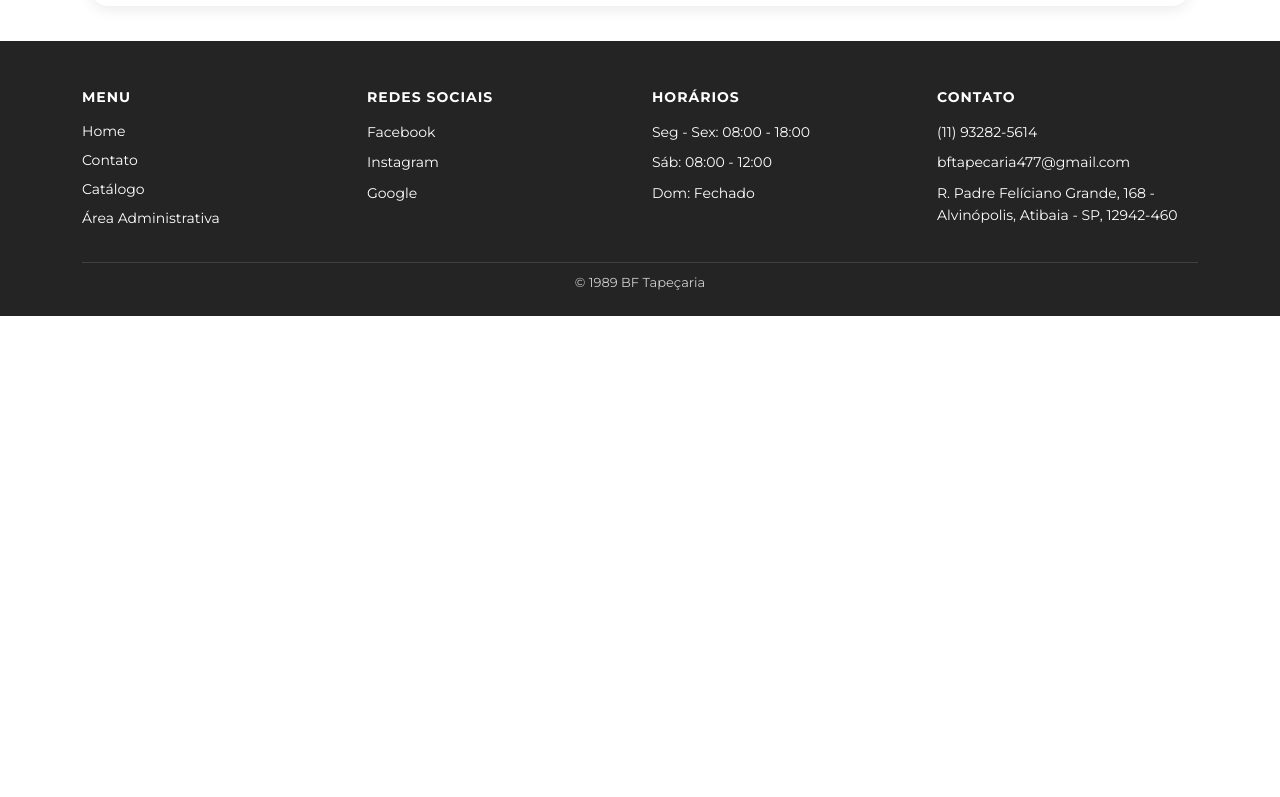
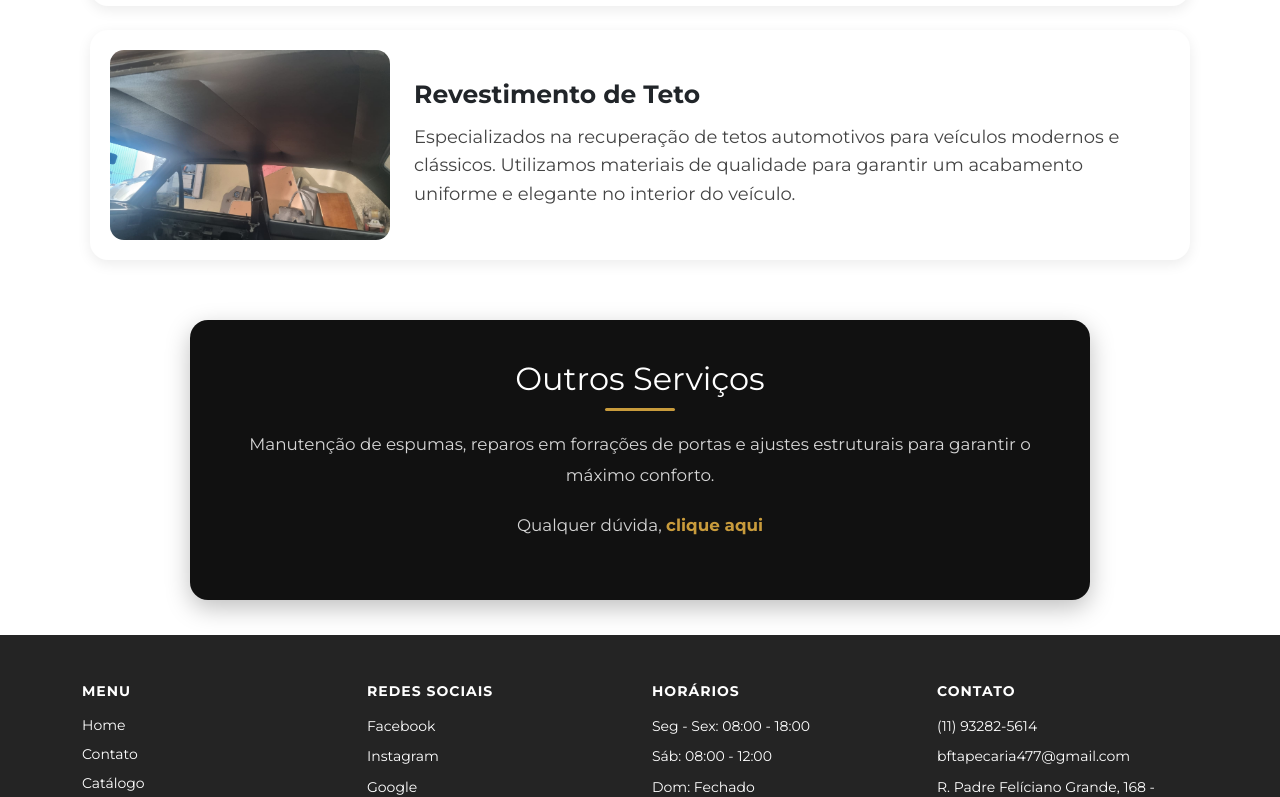
Before and after one commit to DaviCampoi/BF_Tapecaria, a React (Vite) app: page /catalogo in a window 1280 px wide. Shown: the part 1417-2214 px from the top of the page. Before the commit the page ends 1733 px from the top, so only its background shows below. Built offline with nearby package versions, Linux system fonts and the light colour scheme.

Commit message:
Atualiza catálogo e seção de clientes

```diff
--- a/src/pages/Catalogo.jsx
+++ b/src/pages/Catalogo.jsx
@@ -1,4 +1,5 @@
 import React, { useState } from "react"
+import { Link } from "react-router-dom"
 import Navbar from "../components/Navbar"
 import Footer from "../components/Footer"
 import bancoCouro from "../assets/bancodecourocataloco.jpg"
@@ -6,6 +7,7 @@ import charrete from "../assets/charrete.jpg"
 import volante from "../assets/volantedocataloco.jpg"
 import teto from "../assets/teto.jpg"
 import bancoMoto from "../assets/bancodemoto.jpg"
+import trocaFaixa from "../assets/antes_e_depois.png"
 
 export default function Catalogo() {
   const [fotoAmpliada, setFotoAmpliada] = useState(null)
@@ -17,24 +19,35 @@ export default function Catalogo() {
       descricao:
         "Oferecemos revestimento completo de bancos em couro legítimo ou sintético, proporcionando mais sofisticação, conforto e valorização ao veículo. Trabalhamos com materiais de alta qualidade e diversas opções de cores, além de personalização de costuras e acabamentos."
     },
+
+    {
+      imagem: trocaFaixa,
+      titulo: "Troca de Faixa de Banco",
+      descricao:
+        "Realizamos a substituição parcial de faixas desgastadas ou mudamos as cores e materiais para personalizar o assento sem precisar reformar o banco inteiro."
+    },
+
     {
       imagem: bancoMoto,
       titulo: "Bancos de Motocicletas",
       descricao:
         "Reforma e personalização de bancos de motos de todos os estilos. Utilizamos espumas de alta densidade e materiais antiderrapantes para garantir máximo conforto em viagens longas e um visual exclusivo para sua moto."
     },
+
     {
       imagem: charrete,
       titulo: "Estofamento de Charretes",
       descricao:
         "Realizamos estofamento completo para charretes, utilizando materiais resistentes ao uso externo e às variações climáticas. Nosso trabalho combina tradição artesanal com técnicas modernas para durabilidade e estética."
     },
+
     {
       imagem: volante,
       titulo: "Revestimento de Volantes",
       descricao:
         "Fazemos revestimento de volantes com costura manual e acabamento profissional. O serviço proporciona melhor aderência, conforto ao dirigir e renovação do interior do carro, com opções de personalização."
     },
+
     {
       imagem: teto,
       titulo: "Revestimento de Teto",
@@ -67,6 +80,22 @@ export default function Catalogo() {
             </div>
           ))}
         </div>
+
+        <div className="catalogo-extra">
+          <h3>Outros Serviços</h3>
+
+          <p>
+            Manutenção de espumas, reparos em forrações de portas e ajustes
+            estruturais para garantir o máximo conforto.
+          </p>
+
+          <p>
+            Qualquer dúvida,{" "}
+            <Link to="/contato" className="catalogo-link">
+              clique aqui
+            </Link>
+          </p>
+        </div>
       </section>
 
       {fotoAmpliada && (
--- a/src/styles/global.css
+++ b/src/styles/global.css
@@ -722,3 +722,51 @@ td:nth-child(6) { /* coluna Serviço */
     align-items: stretch;
   }
 }
+
+.catalogo-extra {
+  margin-top: 60px;
+  padding: 40px 30px;
+  text-align: center;
+  background: #111;
+  border-radius: 18px;
+  box-shadow: 0 8px 25px rgba(0, 0, 0, 0.25);
+  max-width: 900px;
+  margin-left: auto;
+  margin-right: auto;
+}
+
+.catalogo-extra h3 {
+  font-size: 2rem;
+  color: #ffffff;
+  margin-bottom: 18px;
+  position: relative;
+}
+
+.catalogo-extra h3::after {
+  content: "";
+  width: 70px;
+  height: 3px;
+  background: #c89b3c;
+  display: block;
+  margin: 10px auto 0;
+  border-radius: 10px;
+}
+
+.catalogo-extra p {
+  font-size: 1.05rem;
+  line-height: 1.8;
+  color: #d6d6d6;
+  margin-bottom: 20px;
+}
+
+.catalogo-link {
+  color: #c89b3c;
+  font-weight: bold;
+  text-decoration: none;
+  transition: 0.3s;
+}
+
+.catalogo-link:hover {
+  color: #fff;
+  text-shadow: 0 0 10px #c89b3c;
+}
```
Also changed, not shown: src/pages/Clientes.jsx (+89 -308 lines), 1 other file (tests, documents, lock files or other folders).
